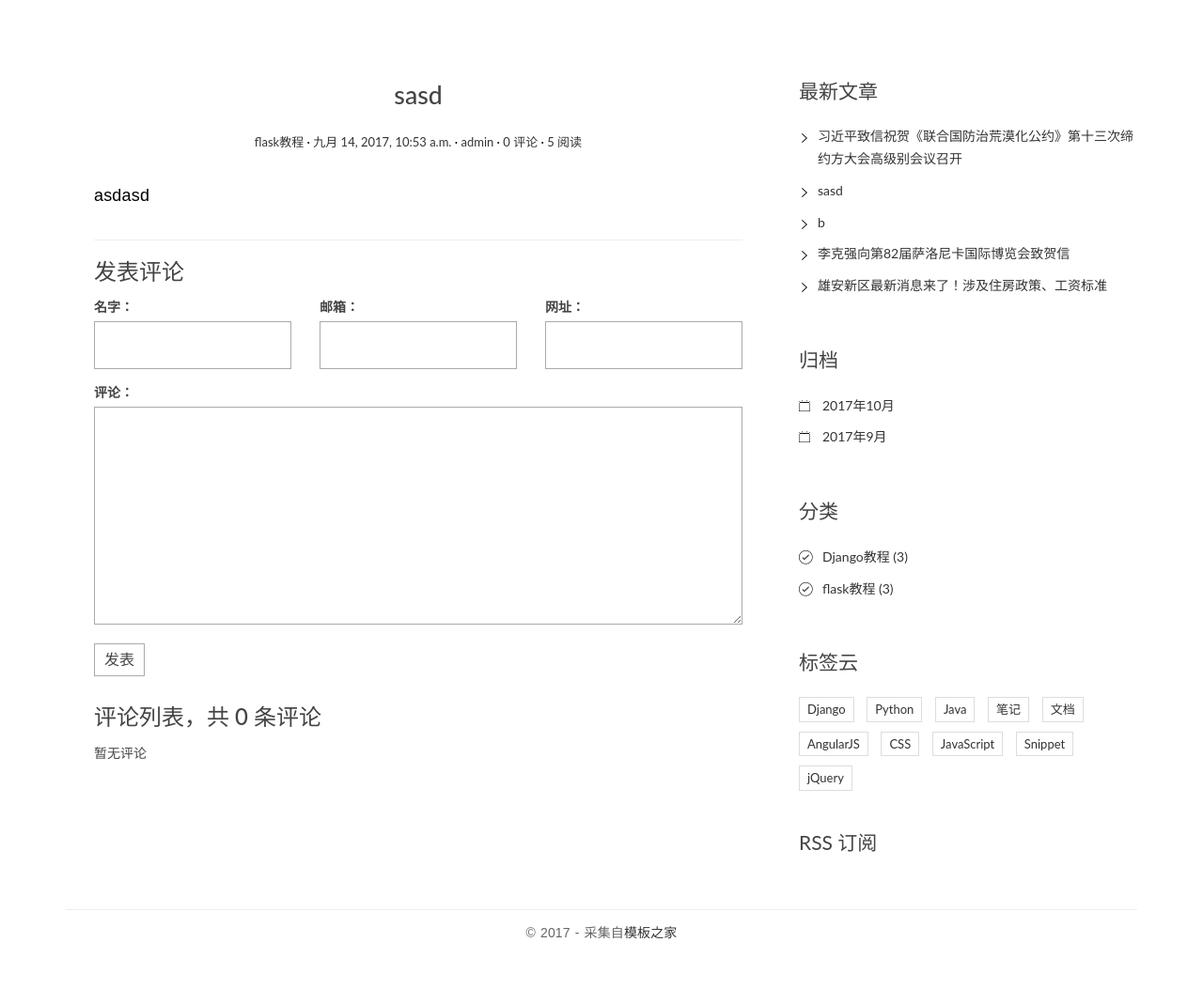
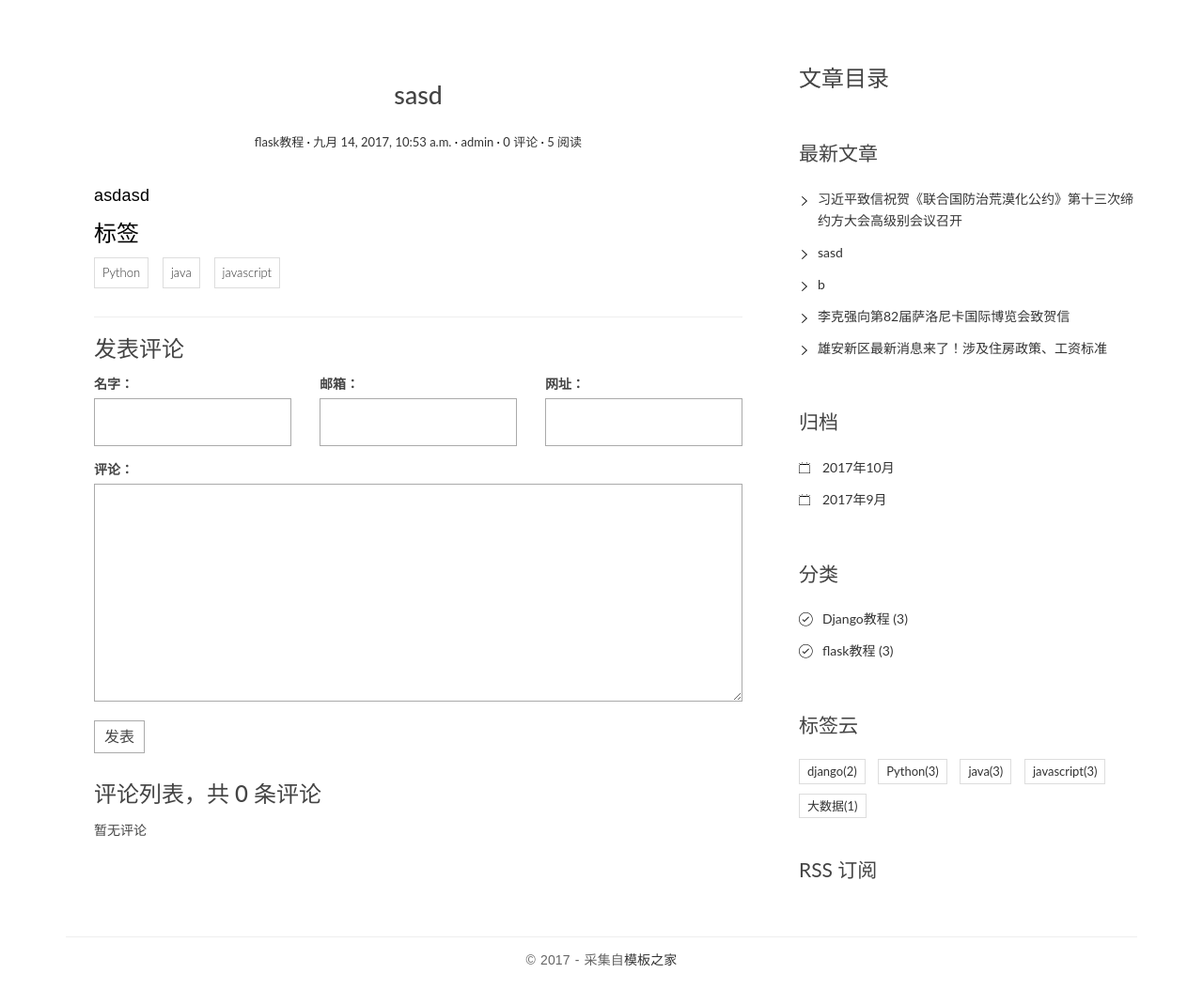
Before and after one commit to yangyangyanga/django, a Django app: page /post/6/ in a window 1280 px wide. Shown: the part 91-1144 px from the top of the page at 94% size. Before the commit the page ends 1091 px from the top, so only its background shows below. Run offline with Django 3.2, Linux system fonts and the light colour scheme; data comes from the database, SQL or seed files in the repository; both versions use the stored data as it was after the commit; some libraries are stand-ins or nearby versions.

Commit message:
2017/9/13更新

```diff
--- a/blogproject/blog/templatetags/blog_tags.py
+++ b/blogproject/blog/templatetags/blog_tags.py
@@ -1,7 +1,7 @@
 from django import template
 from django.db.models.aggregates import Count
 
-from ..models import Post,Category
+from ..models import Post,Category, Tag
 
 register = template.Library()
 
@@ -19,3 +19,7 @@ def archives():
 def get_categories():
     # return Category.objects.all()
     return Category.objects.annotate(num_posts=Count('post')).filter(num_posts__gt=0)
+
+@register.simple_tag
+def get_tags():
+    return Tag.objects.annotate(num_posts=Count('post')).filter(num_posts__gt=0)
--- a/blogproject/blog/urls.py
+++ b/blogproject/blog/urls.py
@@ -7,4 +7,5 @@ urlpatterns = [
     url(r'^post/(?P<pk>[0-9]+)/$', views.PostDetailView.as_view(), name='detail'),
     url(r'^archives/(?P<year>[0-9]{4})/(?P<month>[0-9]{1,2})/$', views.Archives.as_view(), name='archives'),
     url(r'^category/(?P<pk>[0-9]+)/$', views.CategoryView.as_view(), name='category'),
+    url(r'tag/(?P<pk>[0-9]+)/$', views.TagView.as_view(), name='tag')
 ]
--- a/blogproject/blog/views.py
+++ b/blogproject/blog/views.py
@@ -1,7 +1,10 @@
 from django.shortcuts import render, get_object_or_404
-from .models import Post, Category
+from .models import Post, Category, Tag
 import markdown
+from markdown import Markdown
 from django.views.generic import ListView,DetailView
+from markdown.extensions.toc import TocExtension
+from django.utils.text import slugify
 
 from comment.forms import CommentsForm
 
@@ -280,11 +283,15 @@ class PostDetailView(DetailView):
     def get_object(self, queryset=None):
         # 覆写get_object方法的目的是因为需要对post的body值进行渲染
         post = super(PostDetailView, self).get_object(queryset=None)
-        post.body = markdown.markdown(post.body, extensions=[
+        md = Markdown(extensions=[
             'markdown.extensions.extra',
             'markdown.extensions.codehilite',
             'markdown.extensions.toc',
+            # 设置锚点美化标题
+            TocExtension(slugify=slugify)
         ])
+        post.body = md.convert(post.body)
+        post.toc = md.toc
         return post
 
     def get_context_data(self, **kwargs):
@@ -323,3 +330,9 @@ class CategoryView(IndexView):
         cate = get_object_or_404(Category, pk=self.kwargs.get('pk'))
         # 下面中的filter(category=cate)中的category是Post中的category
         return super().get_queryset().filter(category=cate)
+
+
+class TagView(IndexView):
+    def get_queryset(self):
+        t = get_object_or_404(Tag, pk=self.kwargs.get('pk'))
+        return super().get_queryset().filter(tags=t)
--- a/blogproject/blogproject/urls.py
+++ b/blogproject/blogproject/urls.py
@@ -15,9 +15,11 @@ Including another URLconf
 """
 from django.conf.urls import url,include
 from django.contrib import admin
+from blog.feeds import AllPostsRssFeed
 
 urlpatterns = [
     url(r'^admin/', admin.site.urls),
     url(r'^', include('blog.urls',namespace='blogapp')),
     url(r'', include('comment.urls')),
+    url(r'^all/rss/$', AllPostsRssFeed(), name='rss')
 ]
--- a/blogproject/templates/base.html
+++ b/blogproject/templates/base.html
@@ -111,41 +111,19 @@
                     </div>
                     <div class="widget widget-tag-cloud">
                         <h3 class="widget-title">标签云</h3>
+                        {% get_tags as tag_list %}
                         <ul>
+                            {% for tag in tag_list %}
                             <li>
-                                <a href="#">Django</a>
+                                <a href="{% url 'blog:tag' tag.pk %}">{{tag.name}}<span class="post-count">({{tag.num_posts}})</span></a>
                             </li>
-                            <li>
-                                <a href="#">Python</a>
-                            </li>
-                            <li>
-                                <a href="#">Java</a>
-                            </li>
-                            <li>
-                                <a href="#">笔记</a>
-                            </li>
-                            <li>
-                                <a href="#">文档</a>
-                            </li>
-                            <li>
-                                <a href="#">AngularJS</a>
-                            </li>
-                            <li>
-                                <a href="#">CSS</a>
-                            </li>
-                            <li>
-                                <a href="#">JavaScript</a>
-                            </li>
-                            <li>
-                                <a href="#">Snippet</a>
-                            </li>
-                            <li>
-                                <a href="#">jQuery</a>
-                            </li>
+                            {% empty %}
+                                没有标签
+                            {% endfor %}
                         </ul>
                     </div>
                     <div class="rss">
-                        <a href=""><span class="ion-social-rssoutline"></span>RSS 订阅</a>
+                        <a href="{% url 'rss' %}"><span class="ion-social-rssoutline"></span>RSS 订阅</a>
                     </div>
                 </aside>
             </div>
--- a/blogproject/templates/blog/detail.html
+++ b/blogproject/templates/blog/detail.html
@@ -14,7 +14,18 @@
     </header>
     <div class="entry-content clearfix">
         {{ post.body|safe }}
+        <div class="widget-tag-cloud">
+            <ul>
+                <h3>标签</h3>
+                {% for tag in post.tags.all %}
+                <li>
+                    <a href="{% url 'blog:tag' tag.pk %}">{{tag.name}}</a>
+                </li>
+                {% endfor %}
+            </ul>
+        </div>
     </div>
+
 </article>
 <section class="comment-area" id="comment-area">
     <hr>
@@ -66,3 +77,9 @@
 </section>
 
 {% endblock %}
+{% block toc %}
+    <div class="widget widget-content">
+        <h3 class="widget-content">文章目录</h3>
+        {{post.toc|safe}}
+    </div>
+{% endblock %}
```
Also changed, not shown: blogproject/blog/feeds.py (added, +18 -0 lines), blogproject/db.sqlite3.
